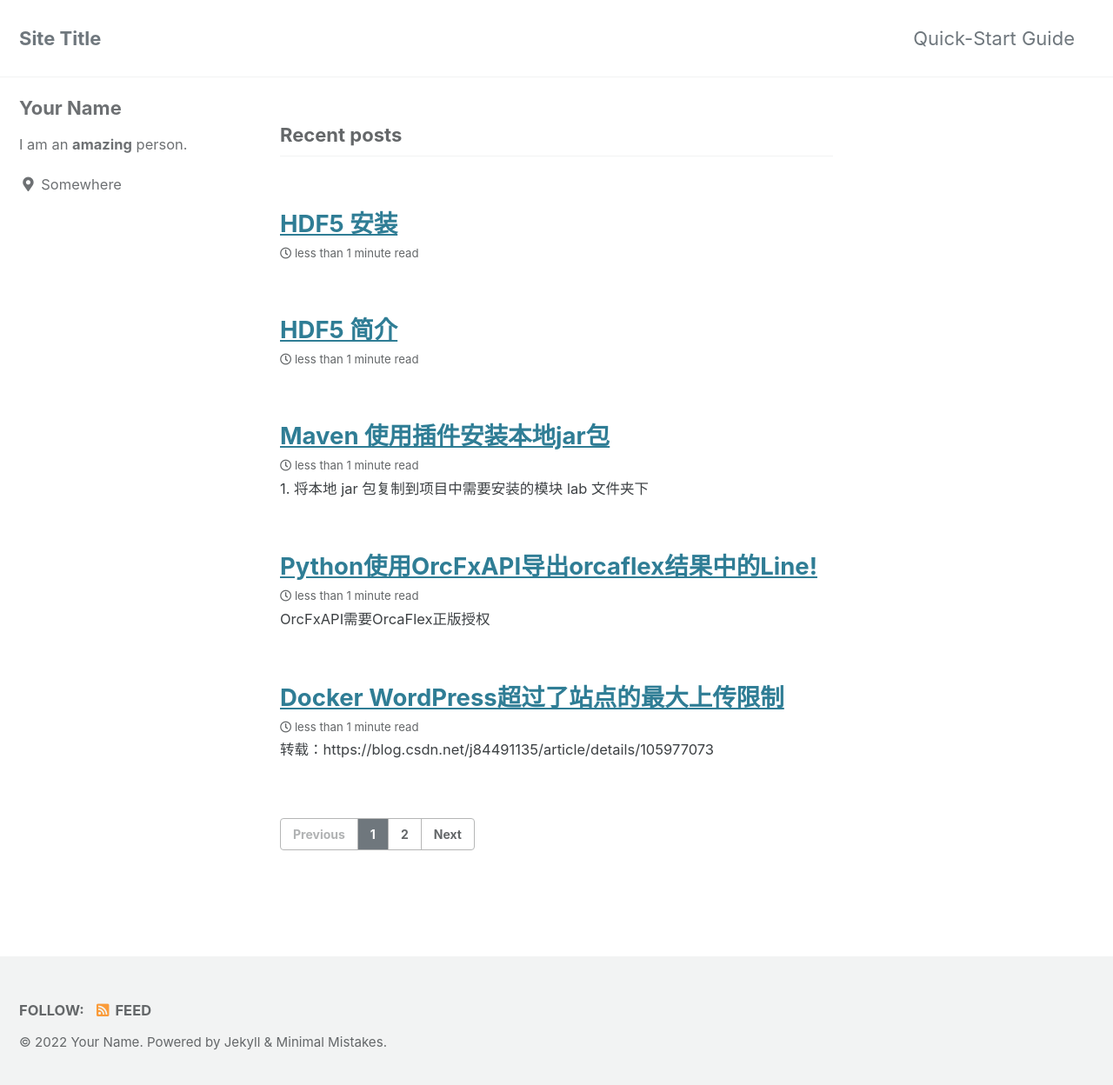
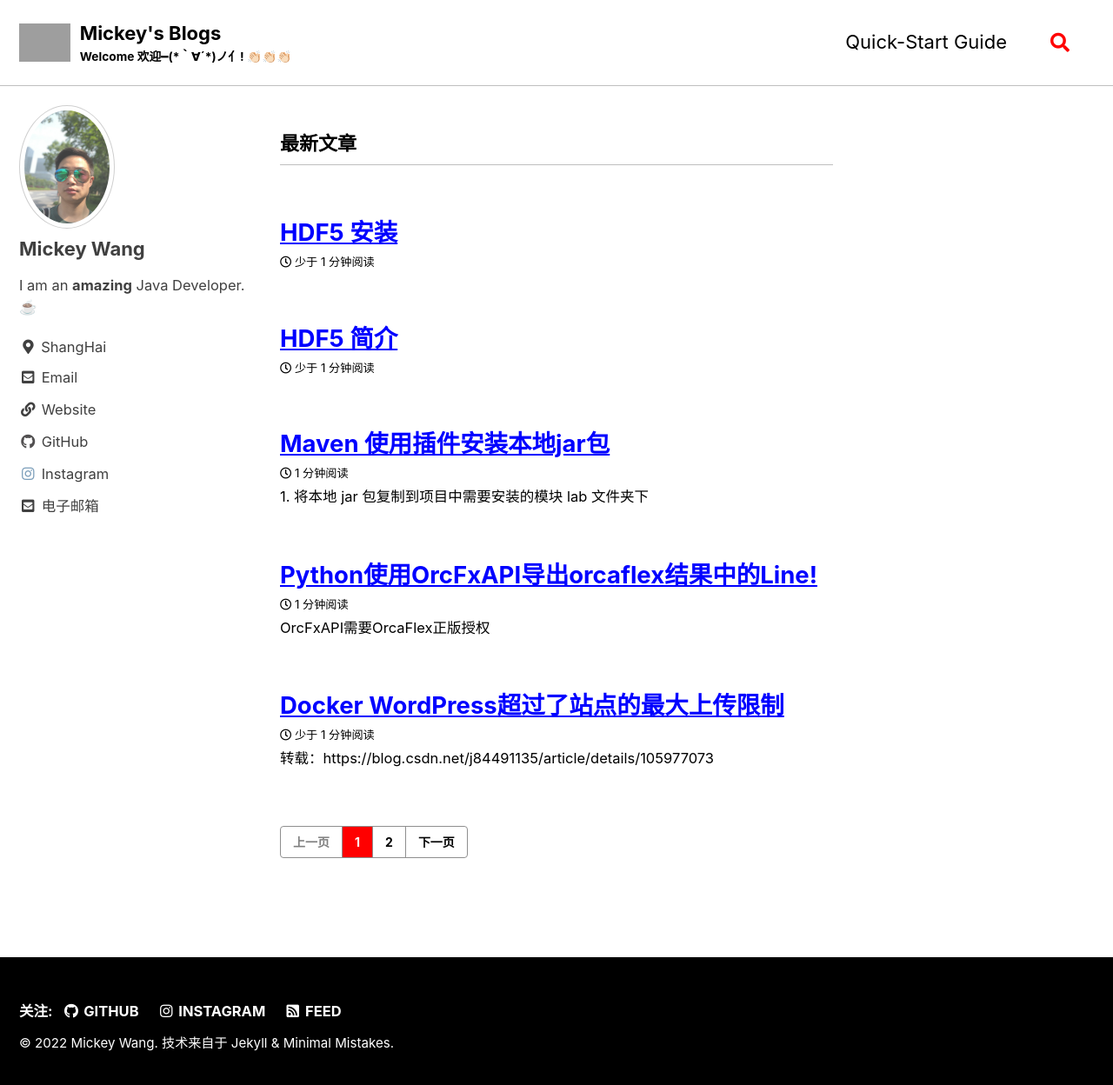
Before and after one commit to mickey518/mickey518.github.io, a Jekyll site: the page built from index.html, in a window 1280 px wide and 1255 px high. Shown: the top 1248 px of the window at 87% size. Built offline with Jekyll 4.4.1, drawn with Linux system fonts in a browser that asks for light colours; cached includes are drawn as plain includes; the list of posts is cut into pages by our own code; grey boxes are pictures that could not be loaded.

Commit message:
modify config

```diff
--- a/_config.yml
+++ b/_config.yml
@@ -12,23 +12,23 @@
 
 # theme                  : "minimal-mistakes-jekyll"
 # remote_theme           : "mmistakes/minimal-mistakes"
-minimal_mistakes_skin    : "default" # "air", "aqua", "contrast", "dark", "dirt", "neon", "mint", "plum", "sunrise"
+minimal_mistakes_skin    : "contrast" # "air", "aqua", "contrast", "dark", "dirt", "neon", "mint", "plum", "sunrise"
 
 # Site Settings
-locale                   : "en-US"
-title                    : "Site Title"
+locale                   : "zh-CN"
+title                    : "Mickey's Blogs"
 title_separator          : "-"
-subtitle                 : # site tagline that appears below site title in masthead
-name                     : "Your Name"
+subtitle                 : "Welcome 欢迎━(*｀∀´*)ノ亻! 👏🏻👏🏻👏🏻" # site tagline that appears below site title in masthead
+name                     : "Mickey Wang"
 description              : "An amazing website."
-url                      : # the base hostname & protocol for your site e.g. "https://mmistakes.github.io"
+url                      : "https://www.mickey.wang" # the base hostname & protocol for your site e.g. "https://mmistakes.github.io"
 baseurl                  : # the subpath of your site, e.g. "/blog"
-repository               : # GitHub username/repo-name e.g. "mmistakes/minimal-mistakes"
-teaser                   : # path of fallback teaser image, e.g. "/assets/images/500x300.png"
-logo                     : # path of logo image to display in the masthead, e.g. "/assets/images/88x88.png"
-masthead_title           : # overrides the website title displayed in the masthead, use " " for no title
-# breadcrumbs            : false # true, false (default)
-words_per_minute         : 200
+repository               : "mickey518/mickey518.github.io" # GitHub username/repo-name e.g. "mmistakes/minimal-mistakes"
+teaser                   : "/assets/images/teaser.jpg" # path of fallback teaser image, e.g. "/assets/images/500x300.png"
+logo                     : "/assets/images/teaser.jpg" # path of logo image to display in the masthead, e.g. "/assets/images/88x88.png"
+masthead_title           : "" # overrides the website title displayed in the masthead, use " " for no title
+breadcrumbs              : true # true, false (default)
+words_per_minute         : 100
 comments:
   provider               : # false (default), "disqus", "discourse", "facebook", "staticman", "staticman_v2", "utterances", "giscus", "custom"
   disqus:
@@ -59,17 +59,17 @@ reCaptcha:
 atom_feed:
   path                   : # blank (default) uses feed.xml
   hide                   : # true, false (default)
-search                   : # true, false (default)
-search_full_content      : # true, false (default)
-search_provider          : # lunr (default), algolia, google
+search                   : true # true, false (default)
+search_full_content      : true # true, false (default)
+search_provider          : "lunr" # lunr (default), algolia, google
 algolia:
   application_id         : # YOUR_APPLICATION_ID
   index_name             : # YOUR_INDEX_NAME
   search_only_api_key    : # YOUR_SEARCH_ONLY_API_KEY
   powered_by             : # true (default), false
 google:
-  search_engine_id       : # YOUR_SEARCH_ENGINE_ID
-  instant_search         : # false (default), true
+  search_engine_id       : "G-XNH93NN873" # YOUR_SEARCH_ENGINE_ID
+  instant_search         : true # false (default), true
 # SEO Related
 google_site_verification :
 bing_site_verification   :
@@ -88,8 +88,8 @@ og_image                 : # Open Graph/Twitter default site image
 # For specifying social profiles
 # - https://developers.google.com/structured-data/customize/social-profiles
 social:
-  type                   : # Person or Organization (defaults to Person)
-  name                   : # If the user or organization name differs from the site's name
+  type                   : "Person" # Person or Organization (defaults to Person)
+  name                   : "Mickey Wang" # If the user or organization name differs from the site's name
   links: # An array of links to social media profiles
 
 # Analytics
@@ -102,18 +102,18 @@ analytics:
 
 # Site Author
 author:
-  name             : "Your Name"
-  avatar           : # path of avatar image, e.g. "/assets/images/bio-photo.jpg"
-  bio              : "I am an **amazing** person."
-  location         : "Somewhere"
-  email            :
+  name             : "Mickey Wang"
+  avatar           : "/assets/images/avatar-2.jpg" # path of avatar image, e.g. "/assets/images/bio-photo.jpg"
+  bio              : "I am an **amazing** Java Developer.☕️"
+  location         : "ShangHai"
+  email            : "mickey.wang.live@outlook.com"
   links:
     - label: "Email"
       icon: "fas fa-fw fa-envelope-square"
-      # url: "mailto:your.name@email.com"
+      url: "mailto:mickey.wang.live@outlook.com"
     - label: "Website"
       icon: "fas fa-fw fa-link"
-      # url: "https://your-website.com"
+      url: "https://www.mickey.wang"
     - label: "Twitter"
       icon: "fab fa-fw fa-twitter-square"
       # url: "https://twitter.com/"
@@ -122,10 +122,10 @@ author:
       # url: "https://facebook.com/"
     - label: "GitHub"
       icon: "fab fa-fw fa-github"
-      # url: "https://github.com/"
+      url: "https://github.com/mickey518"
     - label: "Instagram"
       icon: "fab fa-fw fa-instagram"
-      # url: "https://instagram.com/"
+      url: "https://www.instagram.com/meclus.wang"
 
 # Site Footer
 footer:
@@ -138,7 +138,7 @@ footer:
       # url:
     - label: "GitHub"
       icon: "fab fa-fw fa-github"
-      # url:
+      url: "https://github.com/mickey518"
     - label: "GitLab"
       icon: "fab fa-fw fa-gitlab"
       # url:
@@ -147,13 +147,14 @@ footer:
       # url:
     - label: "Instagram"
       icon: "fab fa-fw fa-instagram"
-      # url:
+      url: "https://www.instagram.com/meclus.wang"
 
 
 # Reading Files
 include:
   - .htaccess
-  - _pages
+  - categories
+  - _posts
 exclude:
   - "*.sublime-project"
   - "*.sublime-workspace"
@@ -179,8 +180,6 @@ exclude:
   - Rakefile
   - README
   - tmp
-  - /docs # ignore Minimal Mistakes /docs
-  - /test # ignore Minimal Mistakes /test
 keep_files:
   - .git
   - .svn
@@ -215,10 +214,10 @@ sass:
 
 
 # Outputting
-permalink: /:categories/:title/
+permalink: /:categories/:name/
 paginate: 5 # amount of posts to show
 paginate_path: /page:num/
-timezone: # https://en.wikipedia.org/wiki/List_of_tz_database_time_zones
+timezone: "Asia/ShangHai" # https://en.wikipedia.org/wiki/List_of_tz_database_time_zones
 
 
 # Plugins (previously gems:)
@@ -249,22 +248,22 @@ whitelist:
 #  - <base_path>/categories/my-awesome-category/index.html ~> path: /categories/
 #  - <base_path>/my-awesome-category/index.html ~> path: /
 category_archive:
-  type: liquid
+  type: jekyll-archives
   path: /categories/
 tag_archive:
-  type: liquid
+  type: jekyll-archives
   path: /tags/
 # https://github.com/jekyll/jekyll-archives
-# jekyll-archives:
-#   enabled:
-#     - categories
-#     - tags
-#   layouts:
-#     category: archive-taxonomy
-#     tag: archive-taxonomy
-#   permalinks:
-#     category: /categories/:name/
-#     tag: /tags/:name/
+jekyll-archives:
+  enabled:
+    - categories
+    - tags
+  layouts:
+    category: archive-taxonomy
+    tag: archive-taxonomy
+  permalinks:
+    category: /categories/:name/
+    tag: /tags/:name/
 
 
 # HTML Compression
```
Also changed, not shown: assets/images/avatar-1.jpg (added), assets/images/avatar-2.jpg (added), assets/minima-social-icons.svg (added), 1 other file.
